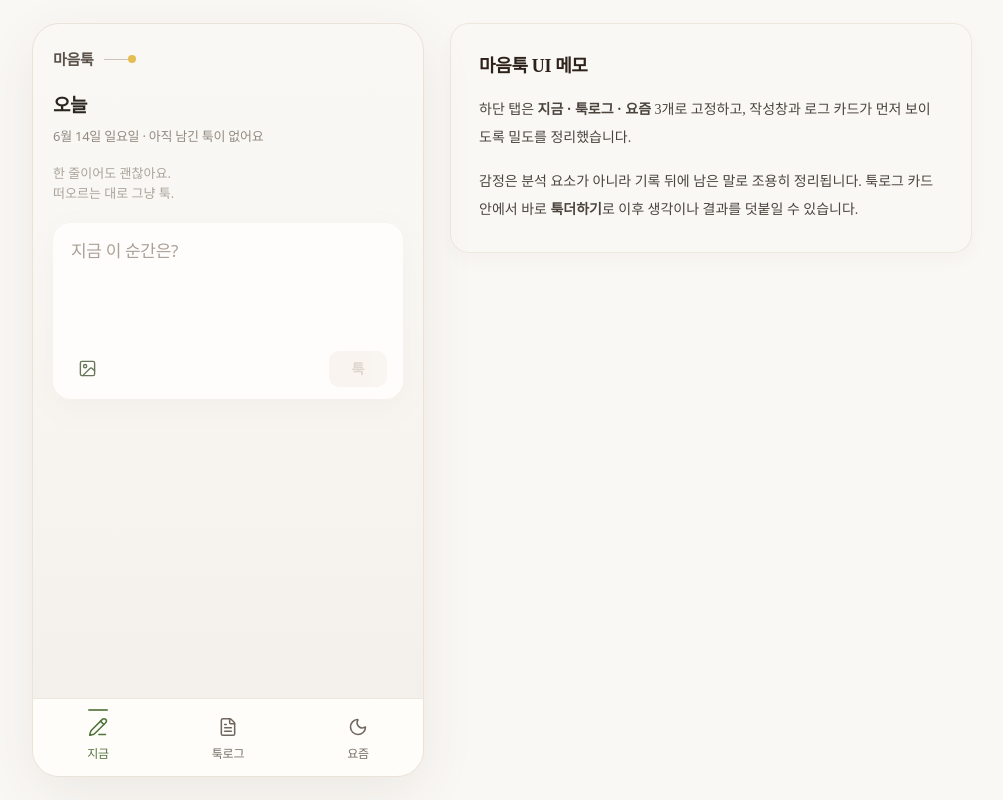
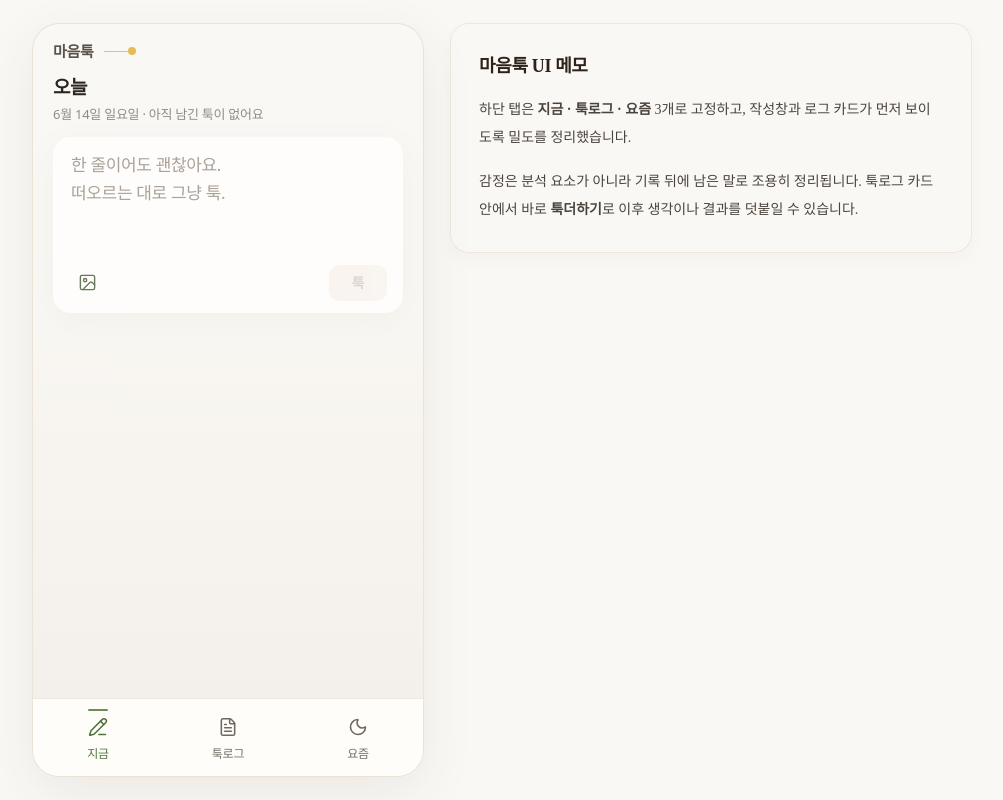
Before and after one commit to ojhdream/maeumtuk, a React (Vite) app: page / in a window 1280 px wide. Shown: the whole page, without its empty margins (138-1141 px from the left). Built offline with nearby package versions, Linux system fonts and the light colour scheme; a web font is replaced by a local one.

Commit message:
Compress Now tab header and move guide into composer

```diff
--- a/src/App.jsx
+++ b/src/App.jsx
@@ -1052,8 +1052,8 @@ function NowTab({ todayLogs, totalLogCount, onAddLog, onAddDetails, onEditLog, o
   };
 
   return (
-    <main className="relative px-5 pb-10 pt-6">
-      <header className="mb-5">
+    <main className="relative px-5 pb-10 pt-4">
+      <header className="mb-3">
         <div className="flex items-center gap-2.5">
           <div className="text-[15px] font-semibold tracking-[-0.02em] text-[#5a5149]">마음툭</div>
           <div className="flex w-[32px] items-center" aria-hidden="true">
@@ -1061,17 +1061,14 @@ function NowTab({ todayLogs, totalLogCount, onAddLog, onAddDetails, onEditLog, o
             <span className="h-2 w-2 rounded-full bg-[#e6bd50]" />
           </div>
         </div>
-        <div className="mt-5 flex items-end justify-between gap-3">
+        <div className="mt-2.5 flex items-end justify-between gap-3">
           <div>
             <h1 className="text-[19px] font-semibold tracking-[-0.025em] text-[#2b251f]">오늘</h1>
-            <p className="mt-2 text-[13px] font-medium tracking-[-0.02em] text-[#938a82]">
+            <p className="mt-1 text-[13px] font-medium tracking-[-0.02em] text-[#938a82]">
               {currentMeta.displayDate} {currentMeta.day} · {todayCount > 0 ? `${todayCount}툭` : "아직 남긴 툭이 없어요"}
             </p>
           </div>
         </div>
-        <p className="mt-4 whitespace-pre-line text-[13px] font-normal leading-5 text-[#aaa39b]">
-          한 줄이어도 괜찮아요.{"\n"}떠오르는 대로 그냥 툭.
-        </p>
       </header>
 
       <section
@@ -1098,7 +1095,7 @@ function NowTab({ todayLogs, totalLogCount, onAddLog, onAddDetails, onEditLog, o
             if (lengthNotice) setLengthNotice(false);
           }}
           className="maeumtuk-draft-input min-h-[92px] max-h-[164px] w-full resize-none overflow-y-auto bg-transparent px-0.5 py-0 text-[17px] font-normal leading-[28px] tracking-[-0.02em] text-[#29241f] outline-none placeholder:text-[#aaa198] [scrollbar-width:none] [&::-webkit-scrollbar]:hidden"
-          placeholder="지금 이 순간은?"
+          placeholder={"한 줄이어도 괜찮아요.\n떠오르는 대로 그냥 툭."}
           maxLength={301}
         />
         {photoData && (
```
